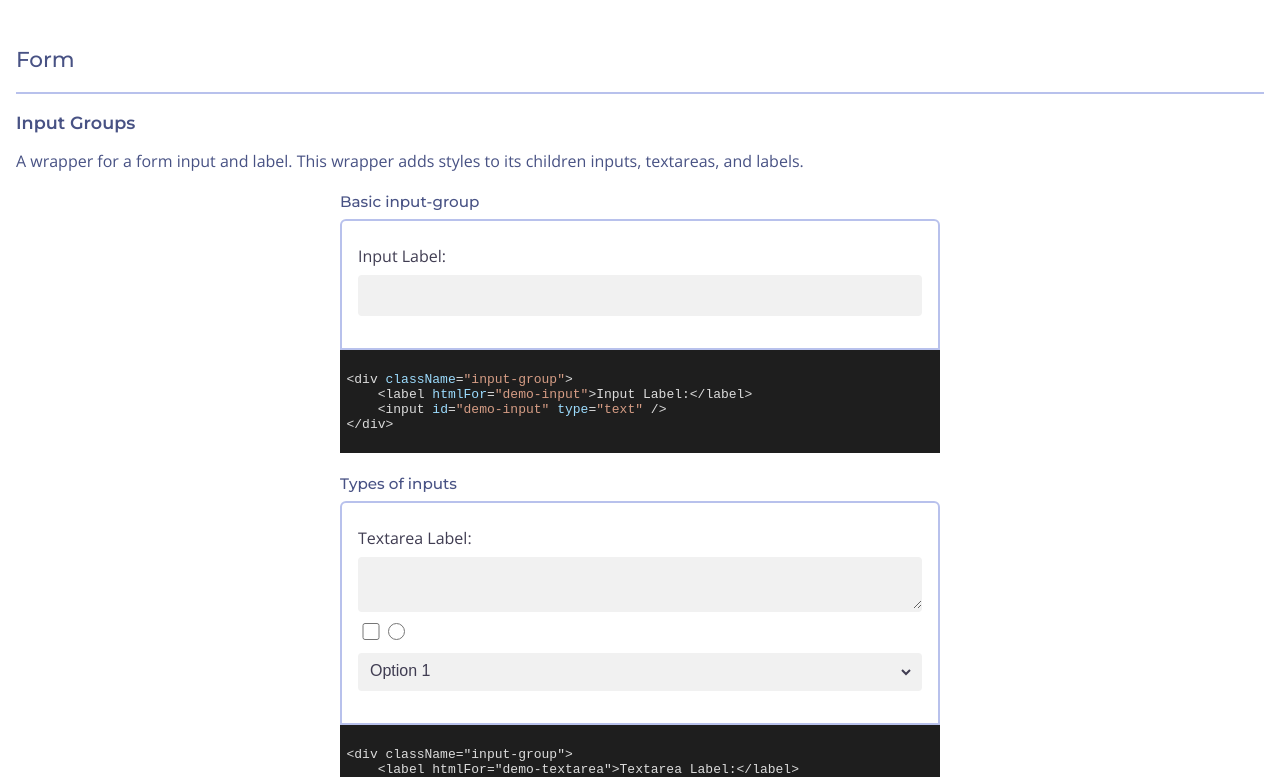
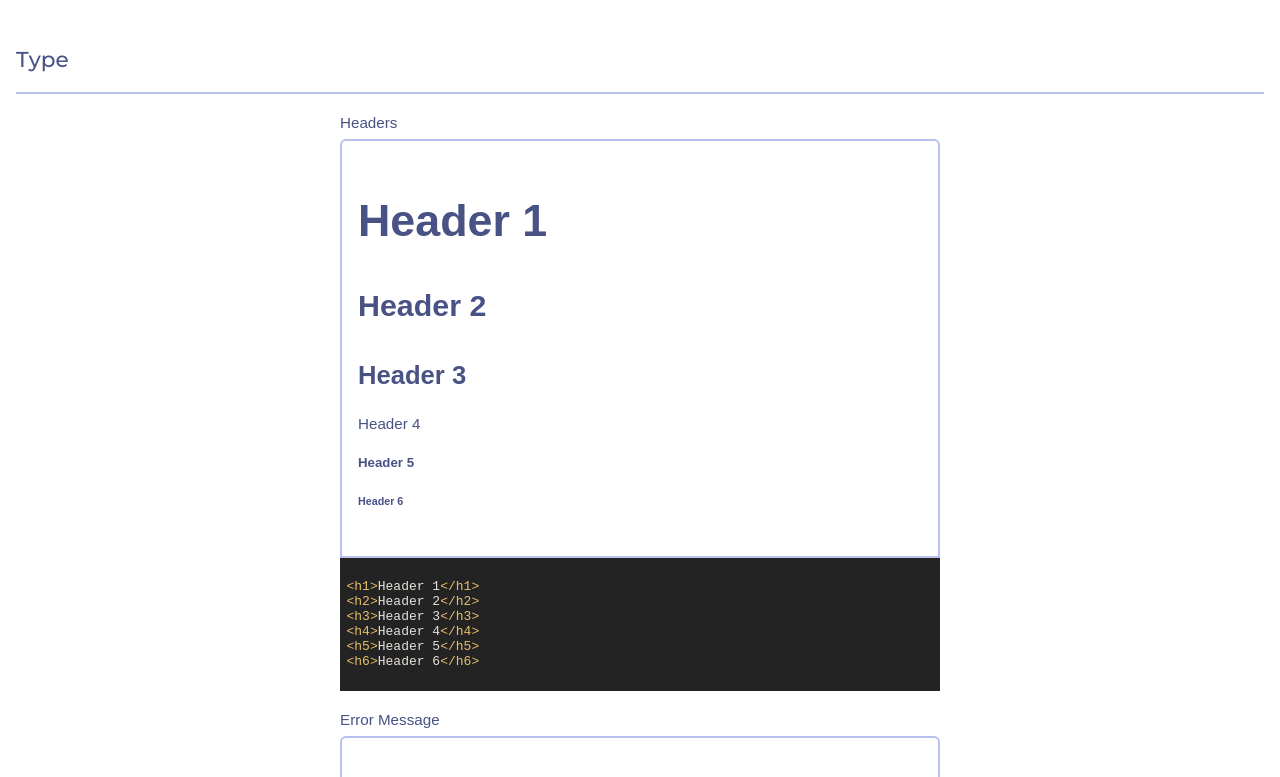
Before and after one commit to RUnroe/css-generator, a React (Create React App) app: page / in a window 1280 px wide. Shown: the part 240-1017 px from the top of the page. Built offline with nearby package versions, Linux system fonts and the light colour scheme.

Commit message:
Add type section

```diff
--- a/src/baseStyles.css
+++ b/src/baseStyles.css
@@ -1,13 +1,13 @@
 /*==========================
            Form
 ============================*/
-.input-group label{
+.demo-container .input-group label{
     display: block;
     color: #403d52;
 }
 
 /* Input, select, and textarea styles*/
-.input-group input:not([type="checkbox"]):not([type="radio"]), .input-group select, .input-group textarea {
+.demo-container .input-group input:not([type="checkbox"]):not([type="radio"]), .input-group select, .input-group textarea {
     display: block;
     padding:0.5rem;
     background-color: #f1f1f1;
@@ -23,20 +23,48 @@
 }
 
 /* Input is focused/active  */
-.input-group input:active:not(:disabled), .input-group input:focus:not(:disabled), .input-group select:focus:not(:disabled), .input-group textarea:focus:not(:disabled) {
+.demo-container .input-group input:active:not(:disabled), .input-group input:focus:not(:disabled), .input-group select:focus:not(:disabled), .input-group textarea:focus:not(:disabled) {
     outline:none;
     border-bottom: 3px solid #403d52;
 }
-.input-group input[type="checkbox"], .input-group input[type="radio"] {
+.demo-container .input-group input[type="checkbox"], .input-group input[type="radio"] {
     height: 1.1rem;
     width: 1.1rem;
 }
-.input-group input[type="checkbox"]:not(:disabled), .input-group input[type="radio"]:not(:disabled) {
+.demo-container .input-group input[type="checkbox"]:not(:disabled), .input-group input[type="radio"]:not(:disabled) {
     cursor: pointer;
 }
-.input-group select {
+.demo-container .input-group select {
     border-right: 0.5rem solid transparent;
 }
-.input-group input:disabled {
+.demo-container .input-group input:disabled {
     opacity: 0.75;
 }
+
+
+
+
+/*==========================
+           Type
+============================*/
+
+.demo-container h1, .demo-container h2, .demo-container h3,
+.demo-container h4, .demo-container h5, .demo-container h6 {
+    font-family: 'Poppins', sans-serif;
+    color: var(--color-secondary-dark);
+
+}
+
+.demo-container h1 {font-size: 2.8rem;}
+.demo-container h2 {font-size: 1.9rem; font-weight: 600;}
+.demo-container h3 {font-size: 1.6rem;}
+
+
+.demo-container .error-msg {
+font-size: 0.9rem;
+color: var(--color-danger);
+font-weight: 600;
+}
+.demo-container .center {
+text-align: center;
+}
--- a/src/components/content/ContentMain.js
+++ b/src/components/content/ContentMain.js
@@ -2,6 +2,7 @@ import { useState } from 'react';
 import { Toaster } from 'react-hot-toast';
 import './Content.css';
 import Form from './Form';
+import Type from './Type';
 import Variables from './Variables';
 
 const ContentMain = ({isLeftOpen, isRightOpen}) => {
@@ -13,6 +14,7 @@ const ContentMain = ({isLeftOpen, isRightOpen}) => {
         <div><Toaster/></div>
         <div className={`content-section ${isLeftOpen ? "left-open" : ""} ${isRightOpen ? "right-open" : ""}`}>
             <Variables variables={variables} setVariables={updateVariables}/>
+            <Type />
             <Form />
         </div>
         </>
--- a/src/components/content/Form.js
+++ b/src/components/content/Form.js
@@ -1,7 +1,6 @@
 import React, { useState } from 'react';
 import SyntaxHighlighter from 'react-syntax-highlighter';
-import { vs2015 } from 'react-syntax-highlighter/dist/esm/styles/hljs';
-
+import { railscasts } from 'react-syntax-highlighter/dist/esm/styles/hljs';
 const Form = () => {
     const [formGroupCode, setFormGroupCode] = useState(`
 <div className="input-group">
@@ -12,7 +11,7 @@ const Form = () => {
     const [inputTypeCode, setInputTypeCode] = useState(`
 <div className="input-group">
     <label htmlFor="demo-textarea">Textarea Label:</label>
-    <textarea id="demo-textarea" type="text" textarea/>
+    <textarea id="demo-textarea"/>
     <input type="checkbox" />
     <input type="radio" />
     <select>
@@ -39,7 +38,7 @@ const Form = () => {
                         </div>
                     </div>
 
-                    <SyntaxHighlighter language="html" style={vs2015}>
+                    <SyntaxHighlighter language="htmlbars" style={railscasts}>
                         {formGroupCode}
                     </SyntaxHighlighter>
 
@@ -49,7 +48,7 @@ const Form = () => {
                     <div className="demo-display">
                         <div className="input-group">
                             <label htmlFor="demo-textarea">Textarea Label:</label>
-                            <textarea id="demo-textarea" type="text" textarea/>
+                            <textarea id="demo-textarea"/>
                             <input type="checkbox" />
                             <input type="radio" />
                             <select>
@@ -60,7 +59,7 @@ const Form = () => {
                         </div>
                     </div>
 
-                    <SyntaxHighlighter language="html" style={vs2015}>
+                    <SyntaxHighlighter language="htmlbars" style={railscasts}>
                         {inputTypeCode}
                     </SyntaxHighlighter>
 
--- /dev/null
+++ b/src/components/content/Type.js
@@ -0,0 +1,55 @@
+import React, { useState } from 'react';
+import SyntaxHighlighter from 'react-syntax-highlighter';
+import { railscasts } from 'react-syntax-highlighter/dist/esm/styles/hljs';
+const Type = () => {
+    const [headerCode, setHeaderCode] = useState(`
+<h1>Header 1</h1>
+<h2>Header 2</h2>
+<h3>Header 3</h3>
+<h4>Header 4</h4>
+<h5>Header 5</h5>
+<h6>Header 6</h6>
+    `);
+    const [errorMsgCode, setErrorMsgCode] = useState(`
+<p className='error-msg'>This is an error</p>
+    `);
+    return (
+        <div id='type' className='type-section section'>
+            <a href='#type'><h2>Type</h2></a>
+            <hr/>
+
+            <div className='nested-section'>
+                <div className="demo-container">
+                <h4>Headers</h4>
+                <div className="demo-display">
+                    <h1>Header 1</h1>
+                    <h2>Header 2</h2>
+                    <h3>Header 3</h3>
+                    <h4>Header 4</h4>
+                    <h5>Header 5</h5>
+                    <h6>Header 6</h6>
+                </div>
+                    <SyntaxHighlighter language="htmlbars" style={railscasts}>
+                        {headerCode}
+                    </SyntaxHighlighter>
+
+                </div>
+                <div className="demo-container">
+                    <h4>Error Message</h4>
+                    <div className="demo-display">
+                        <p className='error-msg'>This is an error</p>
+                    </div>
+
+                    <SyntaxHighlighter language="htmlbars" style={railscasts}>
+                        {errorMsgCode}
+                    </SyntaxHighlighter>
+
+                </div>
+
+            </div>
+
+        </div>
+    );
+}
+
+export default Type;
--- a/src/components/nav-panel/NavPanel.js
+++ b/src/components/nav-panel/NavPanel.js
@@ -21,6 +21,7 @@ const NavPanel = ({isOpen}) => {
     return (
         <div className={`nav-panel panel ${!isOpen ? "hidden" : ""}`}>
             <Link href="#variables" activeClass="active" smooth spy to="variables">Variables</Link>
+            <Link href="#type" activeClass="active" smooth spy to="type">Type</Link>
             <Link href="#form" activeClass="active" smooth spy to="form">Form</Link>
 
         </div>
```
